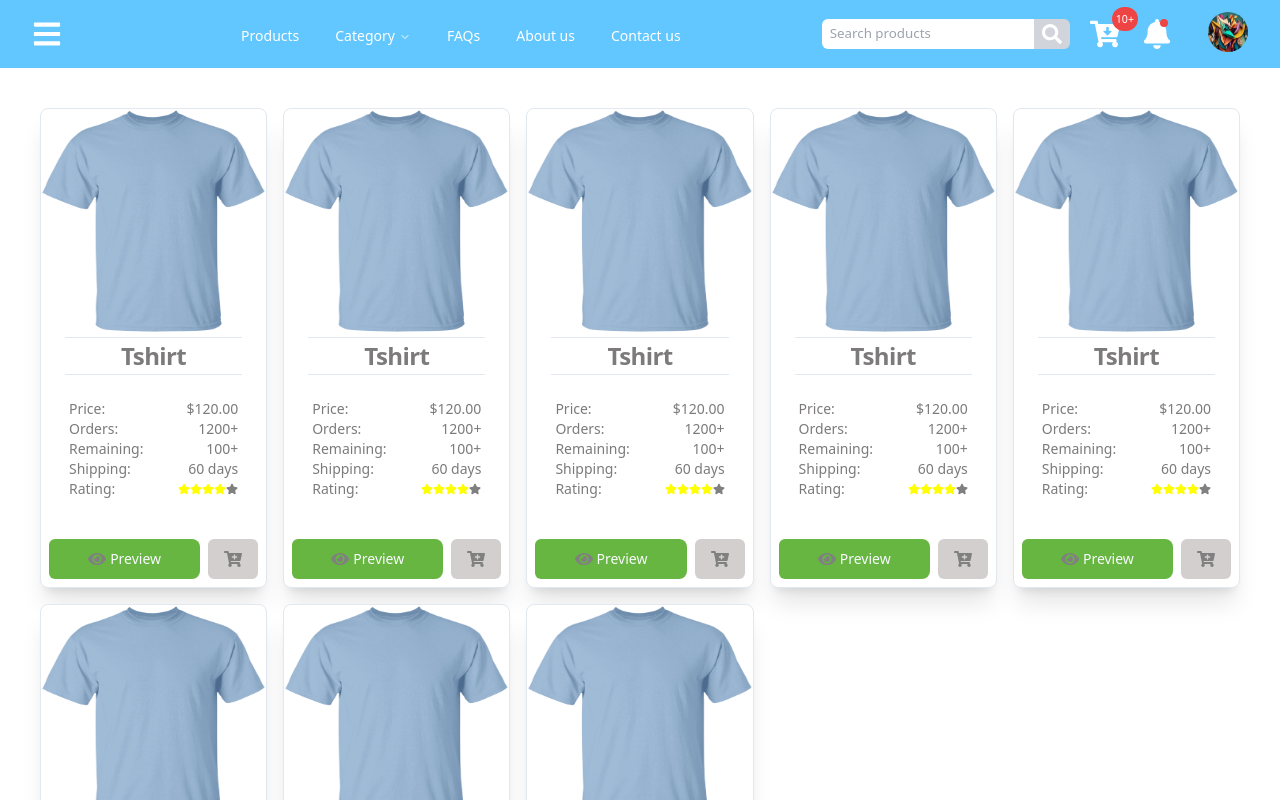
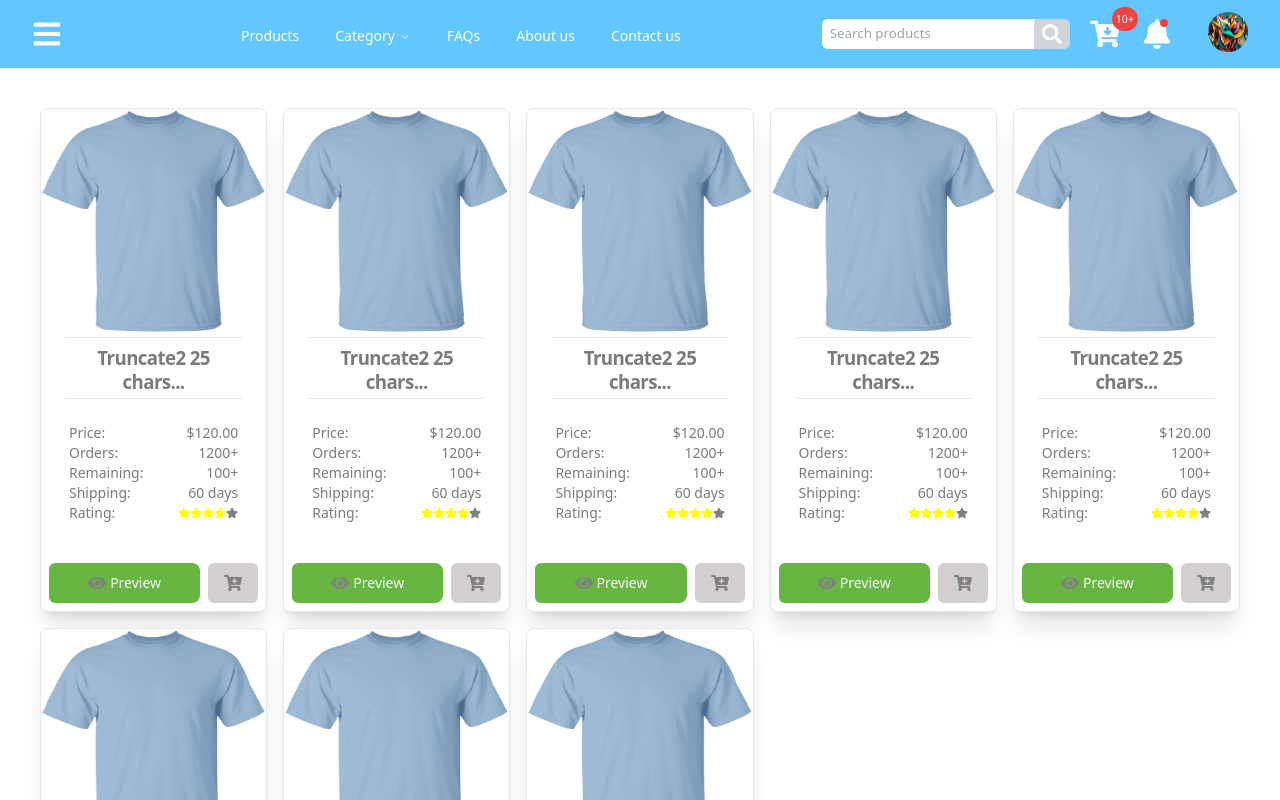
Before and after one commit to chriford-siame/ProdZM, a React (Create React App) app: page / in a window 1280 px wide. Shown: the top 800 px of the page. Built offline with nearby package versions, Linux system fonts and the light colour scheme.

Commit message:
Update Card

```diff
--- a/src/components/Product/Card.tsx
+++ b/src/components/Product/Card.tsx
@@ -11,15 +11,16 @@ import { Button } from '../ui/button'
 import { FaCartPlus, FaEye, FaStar } from 'react-icons/fa'
 import { useNavigate } from "react-router-dom";
 import { useToast } from '../ui/use-toast';
+import { Tooltip, TooltipContent, TooltipProvider, TooltipTrigger } from '../ui/tooltip';
 
 
-interface Product {
+interface IProduct {
     name: string;
     description: string;
 
 }
 interface IProps {
-    product: string;
+    product: IProduct;
 }
 export default function ProductCard() {
     const { toast } = useToast()
@@ -34,8 +35,17 @@ export default function ProductCard() {
             <img className='w-full h-56' src={require('src/assets/images/product/tshirt-1.png')} alt="" />
             <CardHeader className=' items-center pt-1'>
                 <div className='border-t mx-10 w-full'></div>
-                <CardTitle className=' text-[#7c7a7a]'>
-                    <a href='/product/13/detail'>Tshirt</a>
+                <CardTitle className=' font-semibold text-[#7c7a7a]'>
+                    <TooltipProvider>
+                        <Tooltip>
+                            <TooltipTrigger>
+                                <a href='/product/13/detail' className=' text-[14pt]'>Truncate2 25 chars...</a>
+                            </TooltipTrigger>
+                            <TooltipContent>
+                                <a href='/product/13/detail' className='text-[#7c7a7a]'>Full title here</a>
+                            </TooltipContent>
+                        </Tooltip>
+                    </TooltipProvider>
                 </CardTitle>
                 <div className='border-t mx-10 w-full'></div>
             </CardHeader>
```
